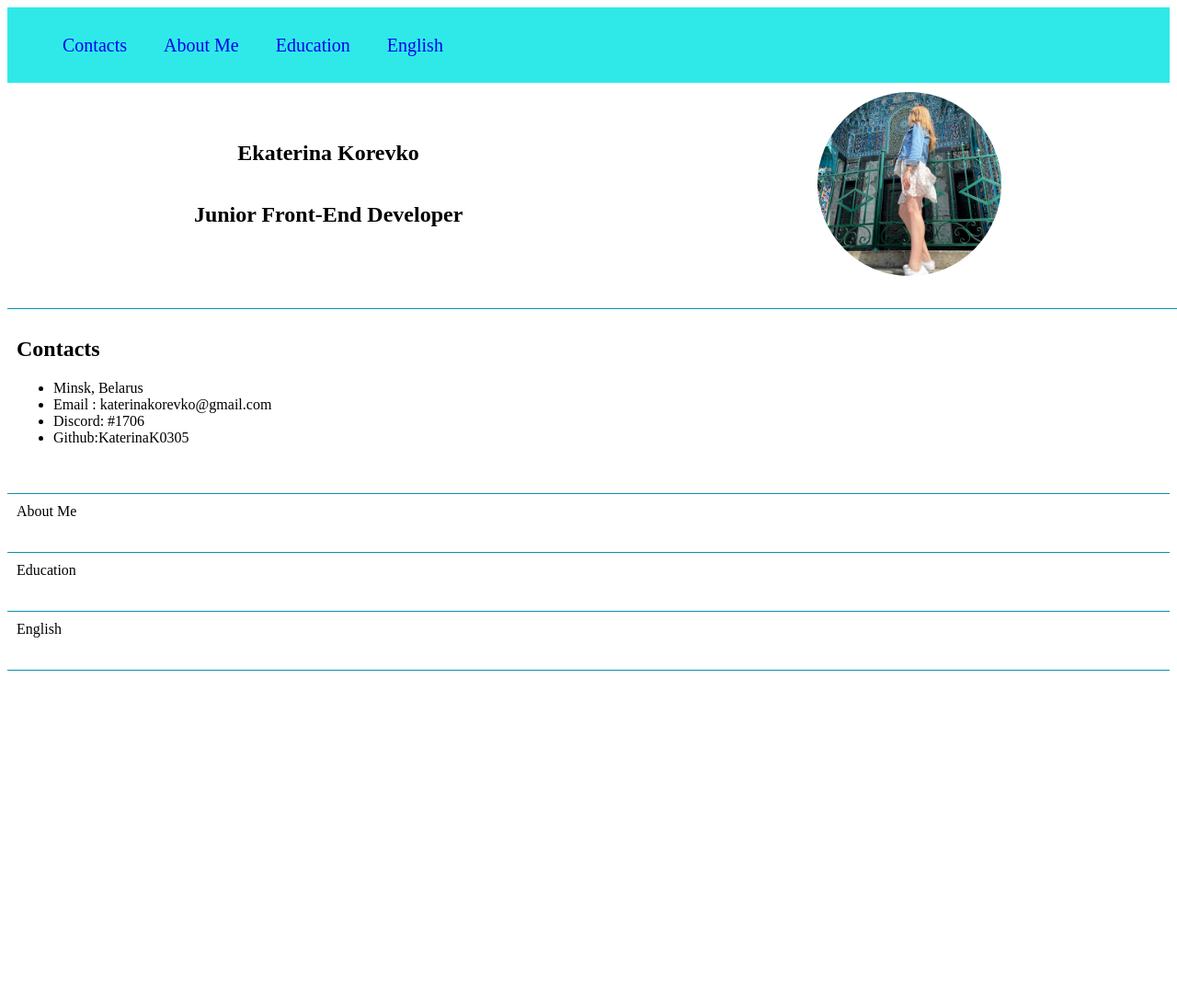
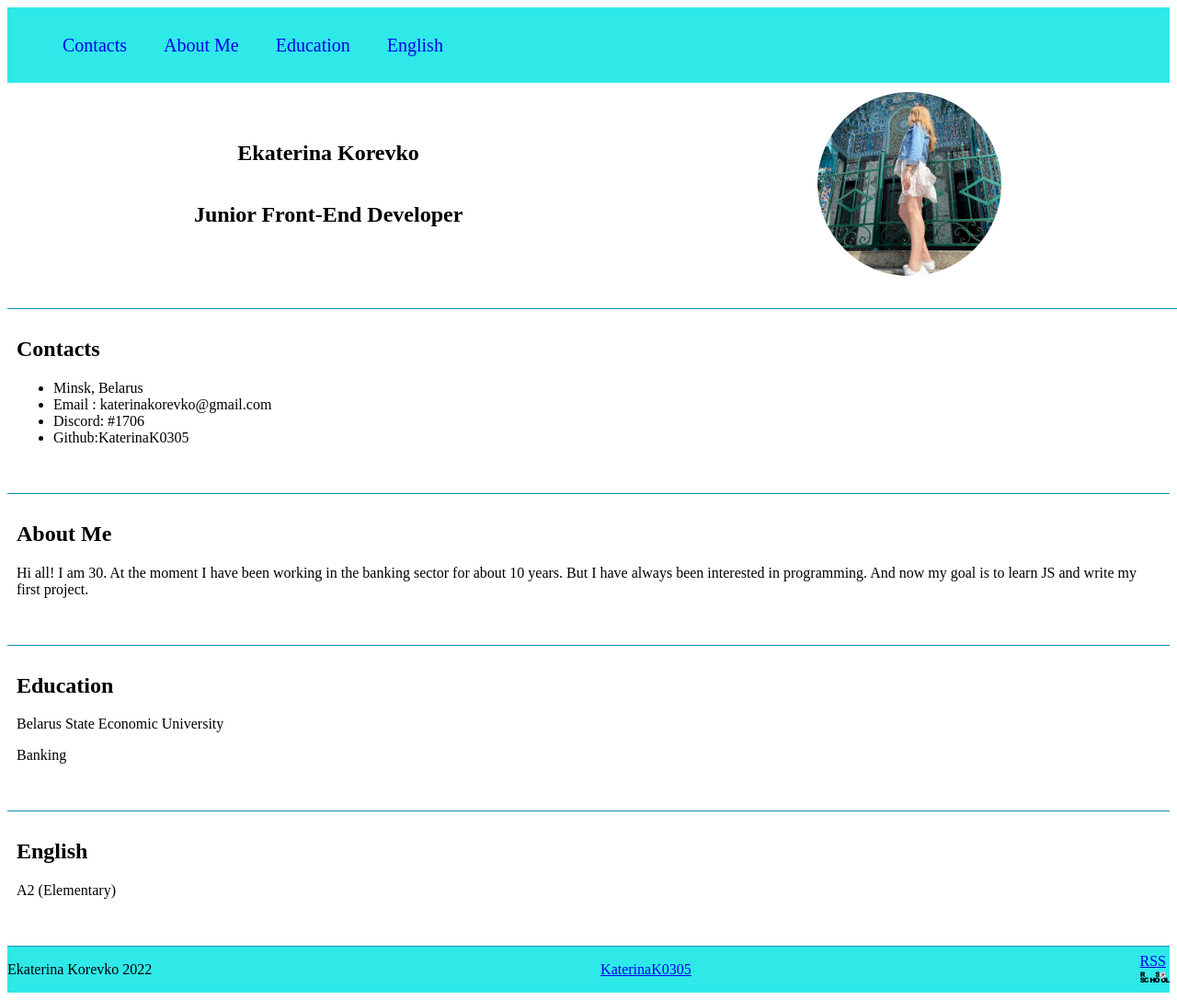
Before and after one commit to KaterinaK0305/rsschool-cv, a plain HTML site: page index.html in a window 1280 px wide. Shown: the whole page at 92% size. Before the commit the page ends 800 px from the top, so only its background shows below. Drawn offline with Linux system fonts and the light colour scheme.

Commit message:
feat: add info

```diff
--- a/index.html
+++ b/index.html
@@ -48,11 +48,33 @@
                     <li>Github:KaterinaK0305</li>
                 </ul>
             </section>
-            <section class="section" id="aboutMe">About Me</section>
-            <section class="section" id="education">Education</section>
-            <section class="section" id="english">English</section>
+            <section class="section" id="aboutMe">
+                <h2>About Me</h2>
+                <p>Hi all! I am 30. At the moment I have been working in the banking sector for about 10 years.
+                But I have always been interested in programming. And now my goal is to learn JS and write my first project.</p>
+                </section>
+            <section class="section" id="education">
+                <h2>Education</h2>
+                <p>Belarus State Economic University</p>
+                <p>Banking</p>
+            </section>
+            <section class="section" id="english">
+                <h2>English</h2>
+                <p>А2 (Elementary)</p>
+                </section>
         </div>
     </main>
-    <footer></footer>
+    <footer class="footer">
+        <div class="footer-name">
+            <p>Ekaterina Korevko 2022</p>
+        </div>
+        <div class="footer-git">
+            <a href="https://github.com/KaterinaK0305/">KaterinaK0305</a>
+        </div>
+        <div class="footer-rss">
+            <a href="https://rs.school/js/">RSS</a>
+            <img src="./rs_school_js.svg" alt="logo RSS" class="logo-rss">
+        </div>
+    </footer>
 </body>
 </html>
--- a/style.css
+++ b/style.css
@@ -3,6 +3,12 @@ html {
 }
 header {
   background-color: rgb(47, 233, 233);
+}
+body {
+  display: flex;
+  flex-direction: column;
+  justify-content: space-between;
+  font-size: 16px;
 }
 .nav {
   display: flex;
@@ -53,3 +59,9 @@ li {
   padding-bottom: 35px;
   border-bottom: 1px solid #0a8fb1;
 }
+.footer {
+  display: flex;
+  align-items: center;
+  justify-content: space-between;
+  background-color: rgb(47, 233, 233);
+}
```
